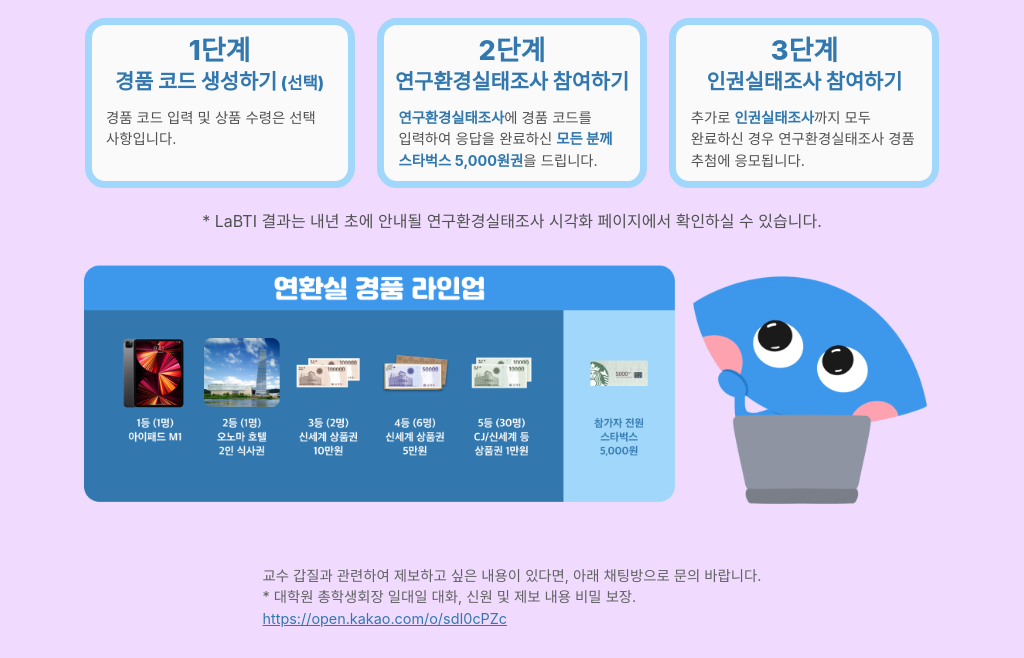
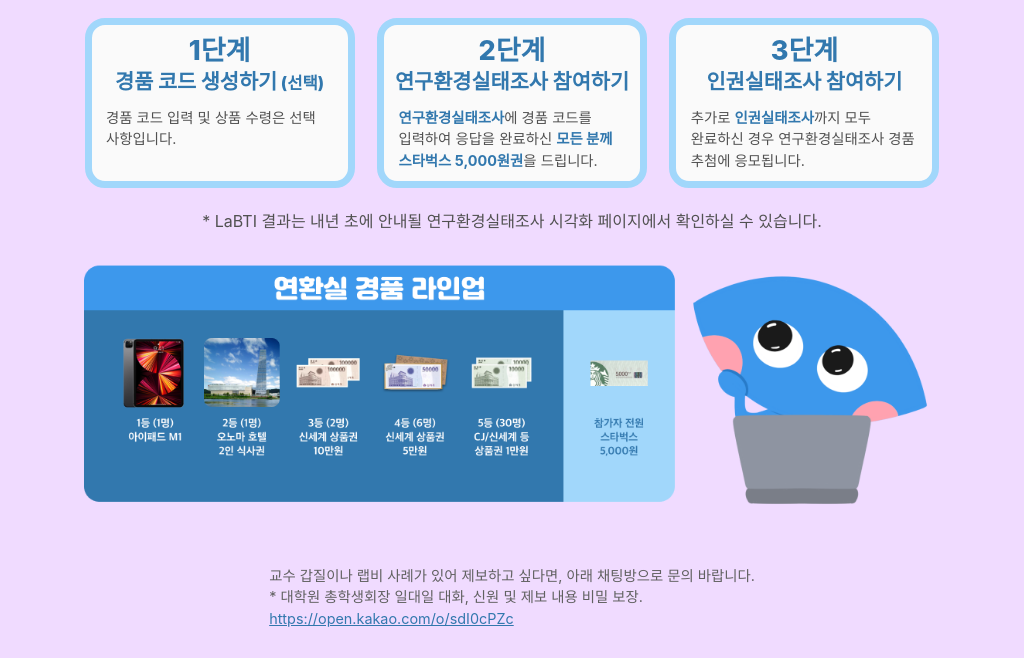
Before and after one commit to kaistgsa/labsurvey, a plain HTML site: page docs/index.html in a window 1280 px wide. Shown: the part 217-875 px from the top of the page, without its empty margins (128-1152 px from the left). Drawn offline with Linux system fonts and the light colour scheme; a web font is replaced by a local one.

Commit message:
문구 수정

```diff
--- a/docs/index.html
+++ b/docs/index.html
@@ -227,7 +227,7 @@
   <div class="advertisement">
     <div>
       <p>
-        교수 갑질과 관련하여 제보하고 싶은 내용이 있다면, 아래 채팅방으로 문의 바랍니다.<br />
+        교수 갑질이나 랩비 사례가 있어 제보하고 싶다면, 아래 채팅방으로 문의 바랍니다.<br />
         * 대학원 총학생회장 일대일 대화, 신원 및 제보 내용 비밀 보장. <br />
         <a href="https://open.kakao.com/o/sdI0cPZc" target="_blank" rel="noopener noreferrer nofollow">
           https://open.kakao.com/o/sdI0cPZc
```
